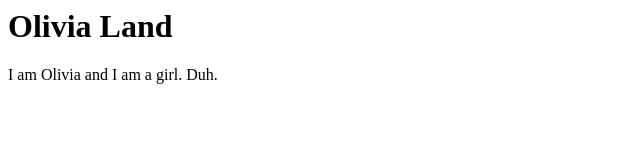
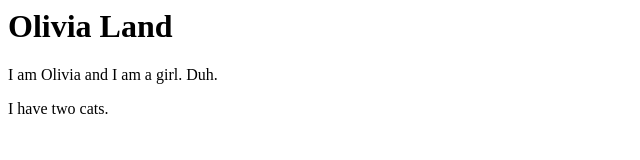
Before and after one commit to padwasabimasala/olivia-land, a plain HTML site: page index.html in a window 1280 px wide. Shown: the whole page, without its empty margins (0-640 px from the left). Drawn offline with Linux system fonts and the light colour scheme.

Commit message:
second paragraph

```diff
--- a/index.html
+++ b/index.html
@@ -1,3 +1,4 @@
 <html>
 <h1>Olivia Land</h1>
 <p>I am Olivia and I am a girl. Duh.</p>
+<p>I have two cats.</p>
```
